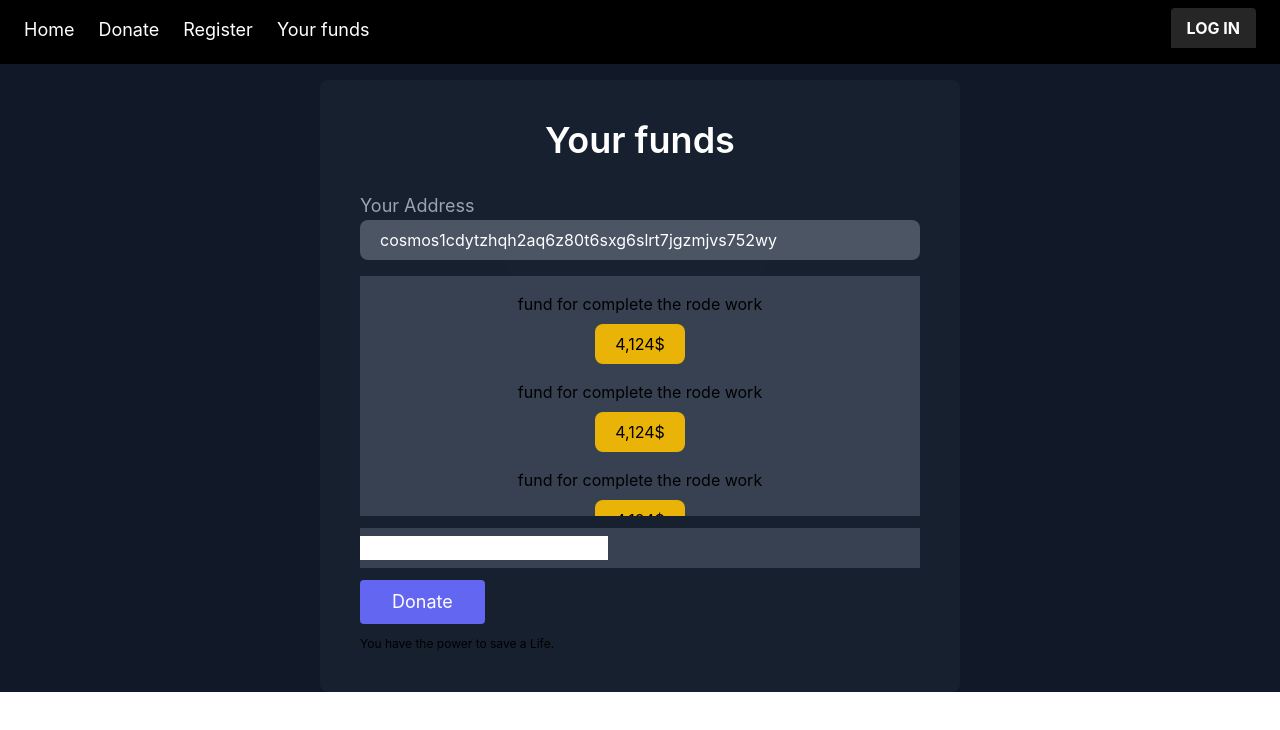
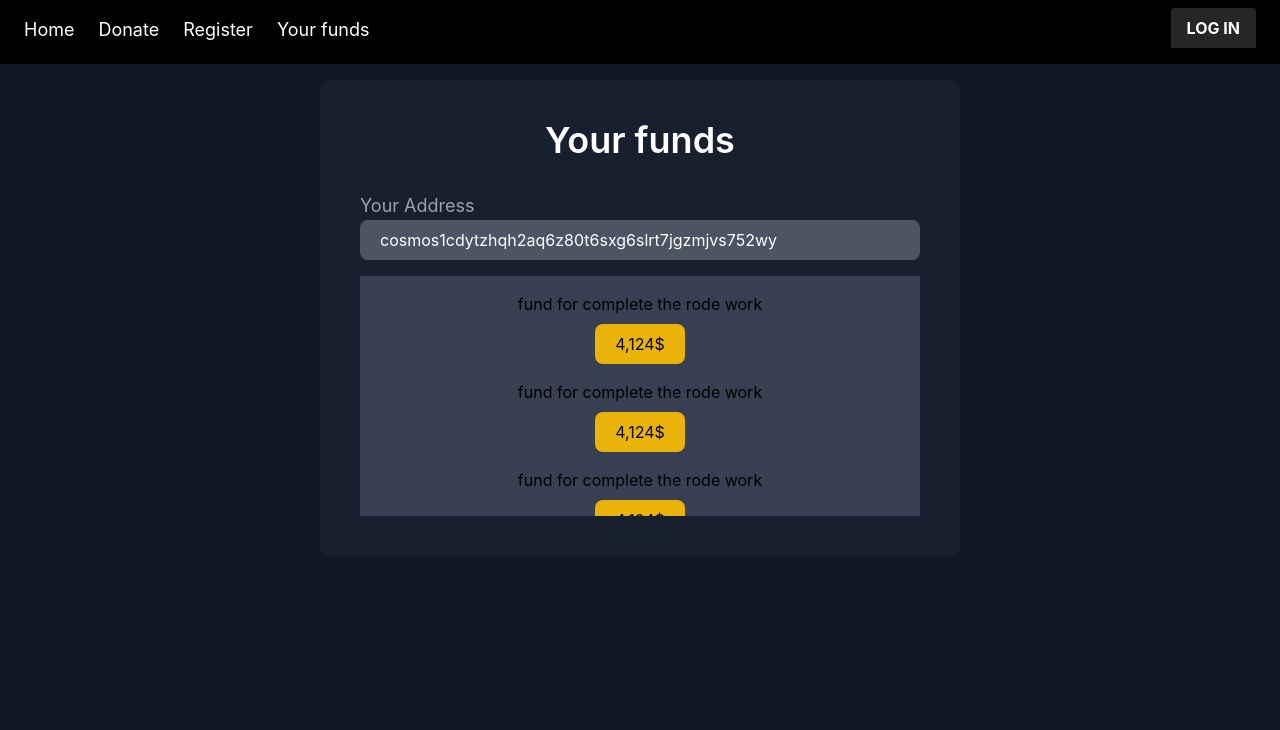
Before and after one commit to Donate-for-purpose/Frontend, a Next.js app: page /yourfunds in a window 1280 px wide. Shown: the top 730 px of the page. Built offline with nearby package versions, Linux system fonts and the light colour scheme.

Commit message:
goodnight

```diff
--- a/components/Navbar.tsx
+++ b/components/Navbar.tsx
@@ -80,16 +80,16 @@ function Navbar() {
             <div className=" ml-4 z-10  text-base list-none bg-white rounded divide-y divide-gray-100 shadow dark:bg-gray-700 " id="dropdown">
               <ul className="py-1" aria-labelledby="dropdownButton">
                 <li>
-                  <a href="#" className="block py-2 px-4 text-sm text-gray-700 hover:bg-gray-100 dark:hover:bg-gray-600 dark:text-gray-200 dark:hover:text-white">Home</a>
+                  <Link href="#" className="block py-2 px-4 text-sm text-gray-700 hover:bg-gray-100 dark:hover:bg-gray-600 dark:text-gray-200 dark:hover:text-white">Home</Link>
                 </li>
                 <li>
-                  <a href="/donate" className="block py-2 px-4 text-sm text-gray-700 hover:bg-gray-100 dark:hover:bg-gray-600 dark:text-gray-200 dark:hover:text-white">Donate</a>
+                  <Link href="/donate" className="block py-2 px-4 text-sm text-gray-700 hover:bg-gray-100 dark:hover:bg-gray-600 dark:text-gray-200 dark:hover:text-white">Donate</Link>
                 </li>
                 <li>
-                  <a href="/register" className="block py-2 px-4 text-sm text-gray-700 hover:bg-gray-100 dark:hover:bg-gray-600 dark:text-gray-200 dark:hover:text-white">Register</a>
+                  <Link href="/register" className="block py-2 px-4 text-sm text-gray-700 hover:bg-gray-100 dark:hover:bg-gray-600 dark:text-gray-200 dark:hover:text-white">Register</Link>
                 </li>
                 <li>
-                  <a href="/yourfunds" className="block py-2 px-4 text-sm text-gray-700 hover:bg-gray-100 dark:hover:bg-gray-600 dark:text-gray-200 dark:hover:text-white">Your funds</a>
+                  <Link href="/yourfunds" className="block py-2 px-4 text-sm text-gray-700 hover:bg-gray-100 dark:hover:bg-gray-600 dark:text-gray-200 dark:hover:text-white">Your funds</Link>
                 </li>
               </ul>
             </div>
--- a/pages/register/index.tsx
+++ b/pages/register/index.tsx
@@ -3,7 +3,8 @@ import Navbar from '../../components/Navbar'
 
 function register() {
     const [companyName, setCompanyName]=useState('');
-    const [companyAddress, setCompanyAddress]=useState('');
+    const [companyAddress, setCompanyAddress]=useState('Company address');
+
     return (
         <>
             <Navbar />
@@ -19,7 +20,7 @@ function register() {
 
                         <div className="relative mb-4">
                             <label htmlFor="company-id" className="leading-7 text-sm text-gray-400">company wallet address</label>
-                            <input value={companyAddress} onChange={(e)=>(setCompanyAddress(e.target.value))} type="text" name="company-id" className="w-full bg-gray-600 bg-opacity-20 focus:bg-transparent focus:ring-2 focus:ring-indigo-900 rounded border border-gray-600 focus:border-indigo-500 text-base outline-none text-gray-100 py-1 px-3 leading-8 transition-colors duration-200 ease-in-out" />
+                            <p className="w-full bg-gray-600 bg-opacity-20 focus:bg-transparent focus:ring-2 focus:ring-indigo-900 rounded border border-gray-600 focus:border-indigo-500 text-base outline-none text-gray-100 py-1 px-3 leading-8 transition-colors duration-200 ease-in-out ">{companyAddress}</p>
                         </div>
 
 
--- a/pages/yourfunds/index.tsx
+++ b/pages/yourfunds/index.tsx
@@ -24,12 +24,12 @@ function index() {
     return (
         <>
             <Navbar />
-            <div className='bg-gray-900 pt-20 w-full h-full '>
+            <div className='bg-gray-900 pt-20 w-full h-full lg:h-screen '>
                 <div className=" bg-gray-800 bg-opacity-50 rounded-lg w-6/12 mx-auto p-10">
                     <h2 className="text-white text-4xl pt-0 mx-auto w-full text-center font-semibold">Your funds</h2>
                     <div className="relative mb-4 mt-8">
                         <label htmlFor="c" className="leading-7 text-lg text-gray-400">Your Address</label>
-                        <p className=' px-5 py-2 rounded-lg bg-gray-600 text-white border-none'>cosmos1cdytzhqh2aq6z80t6sxg6slrt7jgzmjvs752wy</p>
+                        <p className='overflow-hidden px-5 py-2 rounded-lg bg-gray-600 text-white border-none'>cosmos1cdytzhqh2aq6z80t6sxg6slrt7jgzmjvs752wy</p>
                     </div>
                     <div className='bg-gray-700 h-60 overflow-scroll'>
                         <div className="text-md pt-4 pb-2  text-center">fund for complete the rode work</div>
@@ -50,13 +50,7 @@ function index() {
                         <div className="text-md pt-4 pb-2  text-center">fund for complete the rode work</div>
                         <p className=' px-5 py-2 rounded-lg bg-yellow-500  border-none w-fit mx-auto '>4,124$</p>
                     </div>
-                    <div className='bg-gray-700 overflow-scroll mt-3 h-fit py-2'>
-                        <div className='flex'>
-                            <input></input>
-                        </div>
-                    </div>
-                    <button className="text-white bg-indigo-500 border-0 py-2 px-8 focus:outline-none hover:bg-indigo-600 rounded text-lg hover:scale-90 duration-300 mt-3">Donate</button>
-                    <p className="text-xs mt-3">You have the power to save a Life.</p>
+
                 </div>
             </div>
         </>
--- a/styles/globals.css
+++ b/styles/globals.css
@@ -18,3 +18,12 @@ a {
 * {
   box-sizing: border-box;
 }
+
+.no-scrollbar::-webkit-scrollbar {
+  display: none;
+}
+
+.no-scrollbar {
+  -ms-overflow-style: none;  /* IE and Edge */
+  scrollbar-width: none;  /* Firefox */
+}
```
